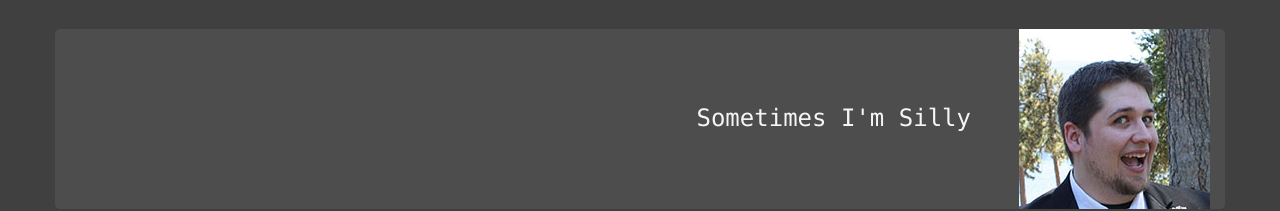
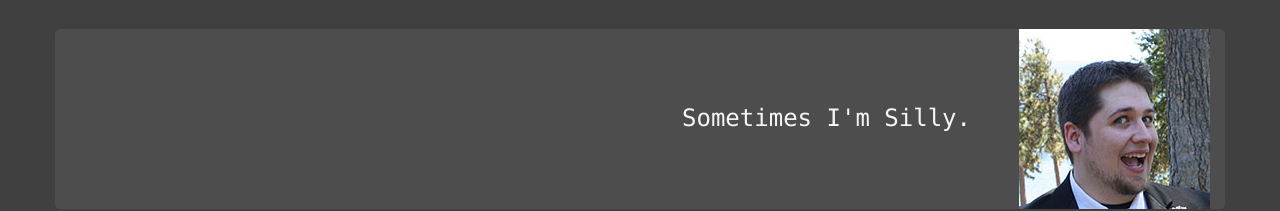
Before and after one commit to Jlassos/james_lasso, a website: page about.html in a window 1280 px wide. Shown: the part 353-564 px from the top of the page. Drawn offline with Linux system fonts and the light colour scheme.

Commit message:
missin puncuation on about page

```diff
--- a/about.html
+++ b/about.html
@@ -41,7 +41,7 @@
   <div class="row section">
     <div class="col-sm-12">
       <img src="assets/pic7-400.jpg" class="image-right" alt="">
-      <div class="text-right">Sometimes I'm Silly</div>
+      <div class="text-right">Sometimes I'm Silly.</div>
     </div>
   </div>
   <div class="row section">
```
